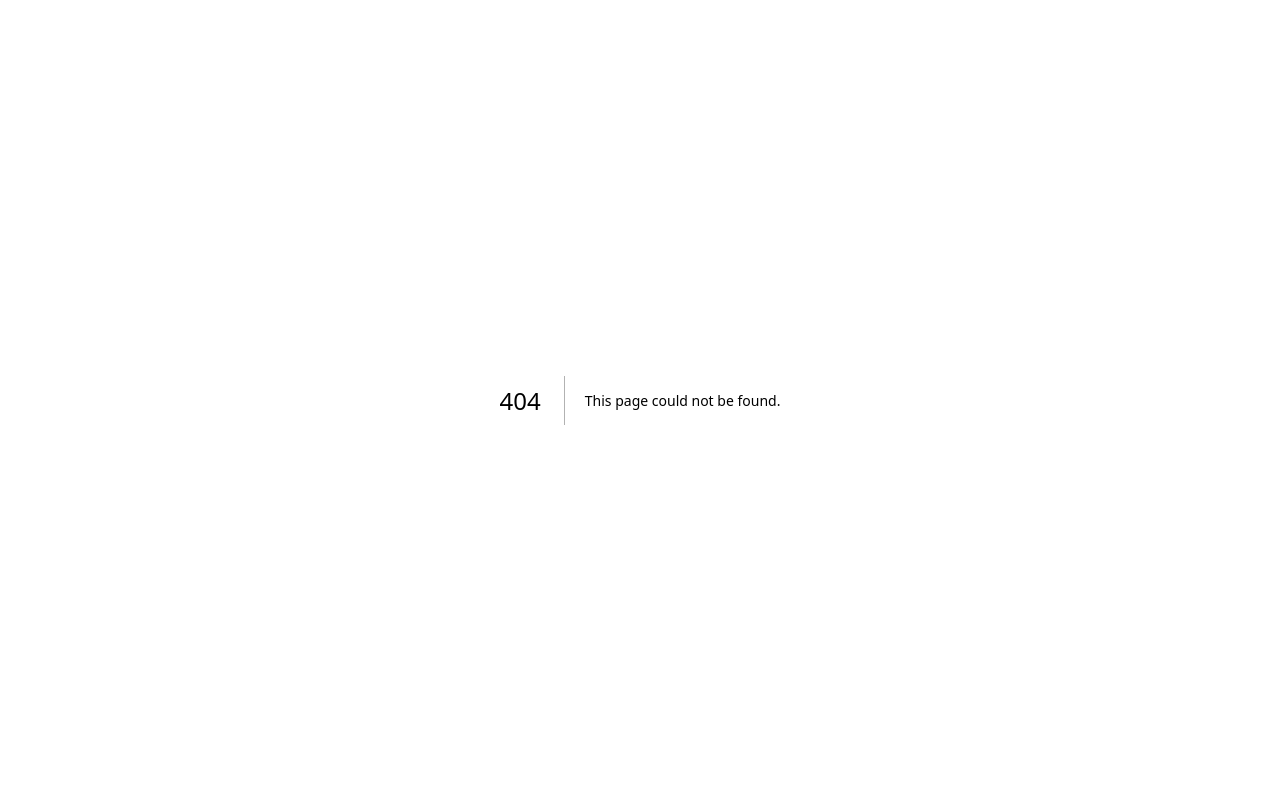
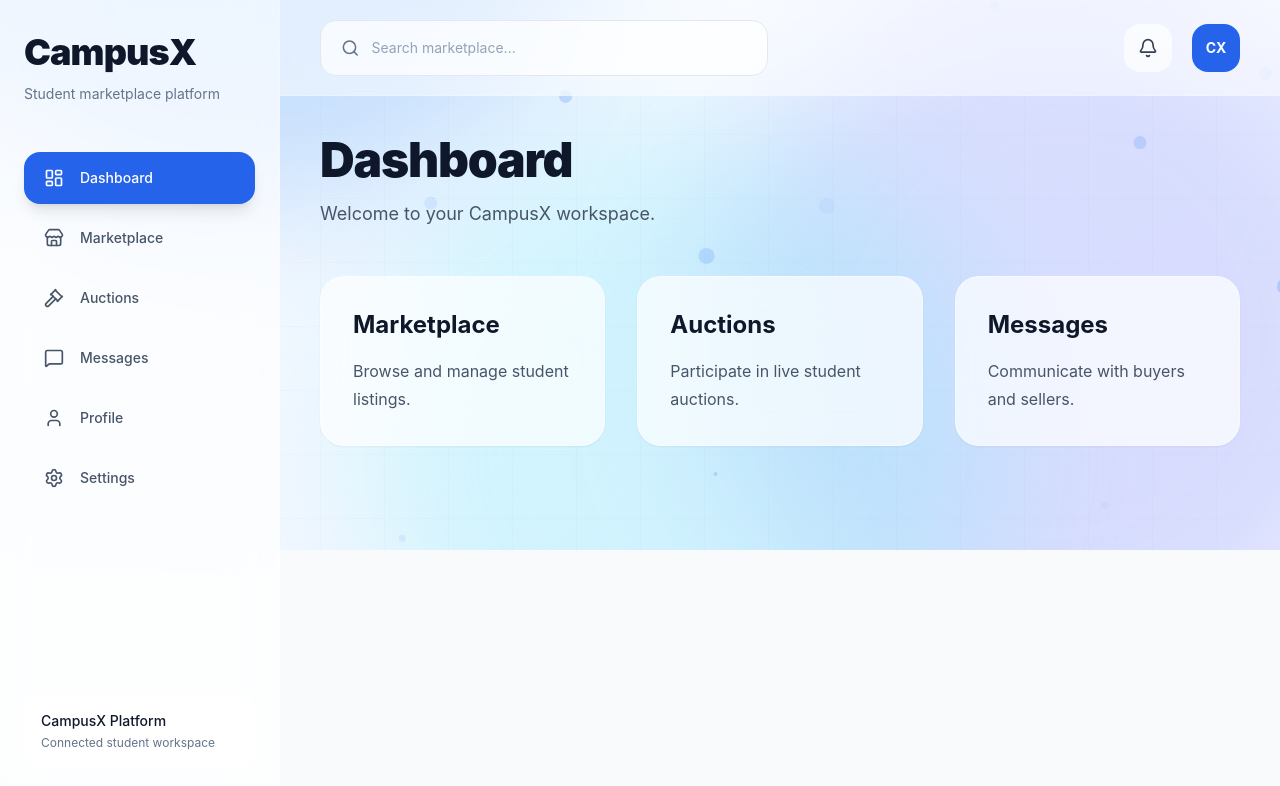
Before and after one commit to Chamindu18/CampusX, a Next.js app in the folder frontend/: page /dashboard in a window 1280 px wide. Before the commit this address had no page. Shown: the top 786 px of the page. Built offline with nearby package versions, Linux system fonts and the light colour scheme.

Commit message:
feat: build platform dashboard architecture

```diff
--- a/frontend/src/app/(auth)/login/page.tsx
+++ b/frontend/src/app/(auth)/login/page.tsx
@@ -24,6 +24,7 @@ import { Button } from "@/components/ui/Button";
 import { FormError } from "@/components/ui/FormError";
 import { Input } from "@/components/ui/Input";
 import { Label } from "@/components/ui/Label";
+import { useRouter } from "next/navigation";
 
 export default function LoginPage() {
   /**
@@ -36,6 +37,7 @@ export default function LoginPage() {
   } = useForm<LoginFormValues>({
     resolver: zodResolver(loginSchema),
   });
+  const router = useRouter();
 
   /**
    * Form submit handler.
@@ -53,6 +55,7 @@ export default function LoginPage() {
     );
 
     toast.success("Login successful");
+    router.push("/dashboard");
   }
 
   return (
--- a/frontend/src/app/(auth)/signup/page.tsx
+++ b/frontend/src/app/(auth)/signup/page.tsx
@@ -24,6 +24,7 @@ import { Button } from "@/components/ui/Button";
 import { FormError } from "@/components/ui/FormError";
 import { Input } from "@/components/ui/Input";
 import { Label } from "@/components/ui/Label";
+import { useRouter } from "next/navigation";
 
 export default function SignupPage() {
   /**
@@ -36,6 +37,8 @@ export default function SignupPage() {
   } = useForm<SignupFormValues>({
     resolver: zodResolver(signupSchema),
   });
+
+  const router = useRouter();
 
   /**
    * Submit handler.
@@ -53,6 +56,7 @@ export default function SignupPage() {
     );
 
     toast.success("Account created");
+    router.push("/login");
   }
 
   return (
--- /dev/null
+++ b/frontend/src/app/(platform)/dashboard/page.tsx
@@ -0,0 +1,58 @@
+/**
+ * Dashboard homepage.
+ */
+
+import { Card } from "@/components/ui/Card";
+
+export default function DashboardPage() {
+  return (
+    <div>
+      {/* Heading */}
+      <div>
+        <h1 className="text-5xl font-black tracking-tight text-slate-900">
+          Dashboard
+        </h1>
+
+        <p className="mt-4 text-lg text-slate-600">
+          Welcome to your CampusX workspace.
+        </p>
+      </div>
+
+      {/* Dashboard Grid */}
+      <div className="mt-12 grid gap-8 lg:grid-cols-3">
+        {/* Card 1 */}
+        <Card className="border-white/40 bg-white/70 p-8 backdrop-blur-xl">
+          <h2 className="text-2xl font-bold text-slate-900">
+            Marketplace
+          </h2>
+
+          <p className="mt-4 leading-7 text-slate-600">
+            Browse and manage student listings.
+          </p>
+        </Card>
+
+        {/* Card 2 */}
+        <Card className="border-white/40 bg-white/70 p-8 backdrop-blur-xl">
+          <h2 className="text-2xl font-bold text-slate-900">
+            Auctions
+          </h2>
+
+          <p className="mt-4 leading-7 text-slate-600">
+            Participate in live student auctions.
+          </p>
+        </Card>
+
+        {/* Card 3 */}
+        <Card className="border-white/40 bg-white/70 p-8 backdrop-blur-xl">
+          <h2 className="text-2xl font-bold text-slate-900">
+            Messages
+          </h2>
+
+          <p className="mt-4 leading-7 text-slate-600">
+            Communicate with buyers and sellers.
+          </p>
+        </Card>
+      </div>
+    </div>
+  );
+}
--- /dev/null
+++ b/frontend/src/app/(platform)/layout.tsx
@@ -0,0 +1,39 @@
+/**
+ * Platform application layout.
+ */
+
+import type { ReactNode } from "react";
+
+import { AnimatedBackground } from "@/components/ui/AnimatedBackground";
+
+import { Sidebar } from "@/components/layout/Sidebar";
+import { Topbar } from "@/components/layout/Topbar";
+
+interface PlatformLayoutProps {
+  children: ReactNode;
+}
+
+export default function PlatformLayout({
+  children,
+}: PlatformLayoutProps) {
+  return (
+    <main className="relative min-h-screen overflow-hidden bg-slate-50">
+      {/* Atmospheric Background */}
+      <AnimatedBackground />
+
+      {/* Sidebar */}
+      <Sidebar />
+
+      {/* Main Content */}
+      <div className="ml-[280px]">
+        {/* Topbar */}
+        <Topbar />
+
+        {/* Page Content */}
+        <div className="relative z-10 p-10">
+          {children}
+        </div>
+      </div>
+    </main>
+  );
+}
--- /dev/null
+++ b/frontend/src/components/layout/Sidebar.tsx
@@ -0,0 +1,122 @@
+"use client";
+
+/**
+ * Platform sidebar navigation.
+ */
+
+import Link from "next/link";
+
+import { usePathname } from "next/navigation";
+
+import { navigationItems } from "@/constants/navigation";
+
+import { cn } from "@/lib/utils";
+
+export function Sidebar() {
+  const pathname = usePathname();
+
+  return (
+    <aside
+      className="
+        fixed
+        left-0
+        top-0
+        z-40
+        flex
+        h-screen
+        w-[280px]
+        flex-col
+        border-r
+        border-white/20
+        bg-white/70
+        px-6
+        py-8
+        backdrop-blur-xl
+      "
+    >
+      {/* Brand */}
+      <div>
+        <Link
+          href="/"
+          className="
+            text-4xl
+            font-black
+            tracking-tight
+            text-slate-900
+          "
+        >
+          CampusX
+        </Link>
+
+        <p className="mt-3 text-sm text-slate-500">
+          Student marketplace platform
+        </p>
+      </div>
+
+      {/* Navigation */}
+      <nav className="mt-12 flex flex-1 flex-col gap-2">
+        {navigationItems.map((item) => {
+          const isActive =
+            pathname === item.href;
+
+          const Icon = item.icon;
+
+          return (
+            <Link
+              key={item.href}
+              href={item.href}
+              className={cn(
+                `
+                  flex
+                  items-center
+                  gap-4
+                  rounded-2xl
+                  px-5
+                  py-4
+                  text-sm
+                  font-medium
+                  transition-all
+                  duration-200
+                `,
+                isActive
+                  ? `
+                    bg-blue-600
+                    text-white
+                    shadow-lg
+                  `
+                  : `
+                    text-slate-600
+                    hover:bg-white/80
+                    hover:text-slate-900
+                  `
+              )}
+            >
+              <Icon className="h-5 w-5" />
+
+              {item.title}
+            </Link>
+          );
+        })}
+      </nav>
+
+      {/* Bottom User Area */}
+      <div
+        className="
+          rounded-2xl
+          border
+          border-white/30
+          bg-white/60
+          p-4
+        "
+      >
+        <p className="text-sm font-medium text-slate-900">
+          CampusX Platform
+        </p>
+
+        <p className="mt-1 text-xs text-slate-500">
+          Connected student workspace
+        </p>
+      </div>
+    </aside>
+  );
+}
--- /dev/null
+++ b/frontend/src/components/layout/Topbar.tsx
@@ -0,0 +1,97 @@
+"use client";
+
+/**
+ * Platform topbar.
+ */
+
+import { Bell, Search } from "lucide-react";
+
+export function Topbar() {
+  return (
+    <header
+      className="
+        sticky
+        top-0
+        z-30
+        flex
+        h-24
+        items-center
+        justify-between
+        border-b
+        border-white/20
+        bg-white/50
+        px-10
+        backdrop-blur-xl
+      "
+    >
+      {/* Search */}
+      <div
+        className="
+          flex
+          h-14
+          w-full
+          max-w-md
+          items-center
+          gap-3
+          rounded-2xl
+          border
+          border-slate-200
+          bg-white/70
+          px-5
+        "
+      >
+        <Search className="h-5 w-5 text-slate-500" />
+
+        <input
+          placeholder="Search marketplace..."
+          className="
+            w-full
+            bg-transparent
+            text-sm
+            outline-none
+            placeholder:text-slate-400
+          "
+        />
+      </div>
+
+      {/* Actions */}
+      <div className="flex items-center gap-5">
+        {/* Notifications */}
+        <button
+          className="
+            flex
+            h-12
+            w-12
+            items-center
+            justify-center
+            rounded-2xl
+            bg-white/70
+            text-slate-700
+            transition
+            hover:bg-white
+          "
+        >
+          <Bell className="h-5 w-5" />
+        </button>
+
+        {/* Avatar */}
+        <div
+          className="
+            flex
+            h-12
+            w-12
+            items-center
+            justify-center
+            rounded-2xl
+            bg-blue-600
+            text-sm
+            font-bold
+            text-white
+          "
+        >
+          CX
+        </div>
+      </div>
+    </header>
+  );
+}
--- /dev/null
+++ b/frontend/src/constants/navigation.ts
@@ -0,0 +1,50 @@
+/**
+ * Platform navigation items.
+ */
+
+import {
+  LayoutDashboard,
+  Store,
+  Gavel,
+  MessageSquare,
+  User,
+  Settings,
+} from "lucide-react";
+
+export const navigationItems = [
+  {
+    title: "Dashboard",
+    href: "/dashboard",
+    icon: LayoutDashboard,
+  },
+
+  {
+    title: "Marketplace",
+    href: "/marketplace",
+    icon: Store,
+  },
+
+  {
+    title: "Auctions",
+    href: "/auctions",
+    icon: Gavel,
+  },
+
+  {
+    title: "Messages",
+    href: "/messages",
+    icon: MessageSquare,
+  },
+
+  {
+    title: "Profile",
+    href: "/profile",
+    icon: User,
+  },
+
+  {
+    title: "Settings",
+    href: "/settings",
+    icon: Settings,
+  },
+];
```
